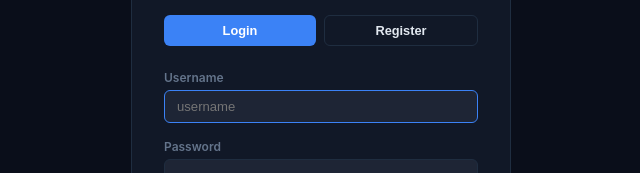
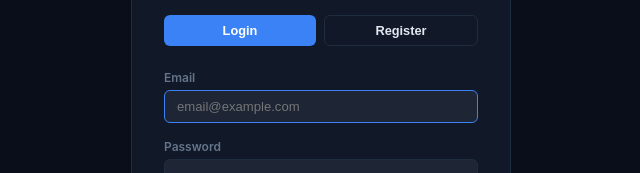
Before and after one commit to yuriao/nexus-dashboard, a React (Vite) app: page /nexus-dashboard/login in a window 1280 px wide. Shown: the part 272-445 px from the top of the page, without its empty margins (319-959 px from the left). Built offline with nearby package versions, Linux system fonts and the light colour scheme; no server answers; the HTML template or start-up script is replaced by a standard one.

Commit message:
fix(auth): use email for login, username for register

```diff
--- a/src/pages/Login.tsx
+++ b/src/pages/Login.tsx
@@ -19,8 +19,9 @@ export default function Login() {
       if (mode === 'register') {
         await register(username, email, password)
       }
-      const { data } = await login(username, password)
-      setTokens(data.access, data.refresh, username)
+      const loginEmail = mode === 'register' ? email : username
+      const { data } = await login(loginEmail, password)
+      setTokens(data.access, data.refresh, username || loginEmail)
       navigate('/')
     } catch (e: any) {
       setError(e.response?.data?.detail ?? JSON.stringify(e.response?.data) ?? 'Request failed')
@@ -44,9 +45,9 @@ export default function Login() {
         </div>
 
         <div className="form-group">
-          <label className="form-label">Username</label>
+          <label className="form-label">{mode === 'login' ? 'Email' : 'Username'}</label>
           <input className="input" value={username} onChange={(e) => setUsername(e.target.value)}
-            placeholder="username" autoFocus onKeyDown={(e) => e.key === 'Enter' && submit()} />
+            placeholder={mode === 'login' ? 'email@example.com' : 'username'} type={mode === 'login' ? 'email' : 'text'} autoFocus onKeyDown={(e) => e.key === 'Enter' && submit()} />
         </div>
 
         {mode === 'register' && (
```
